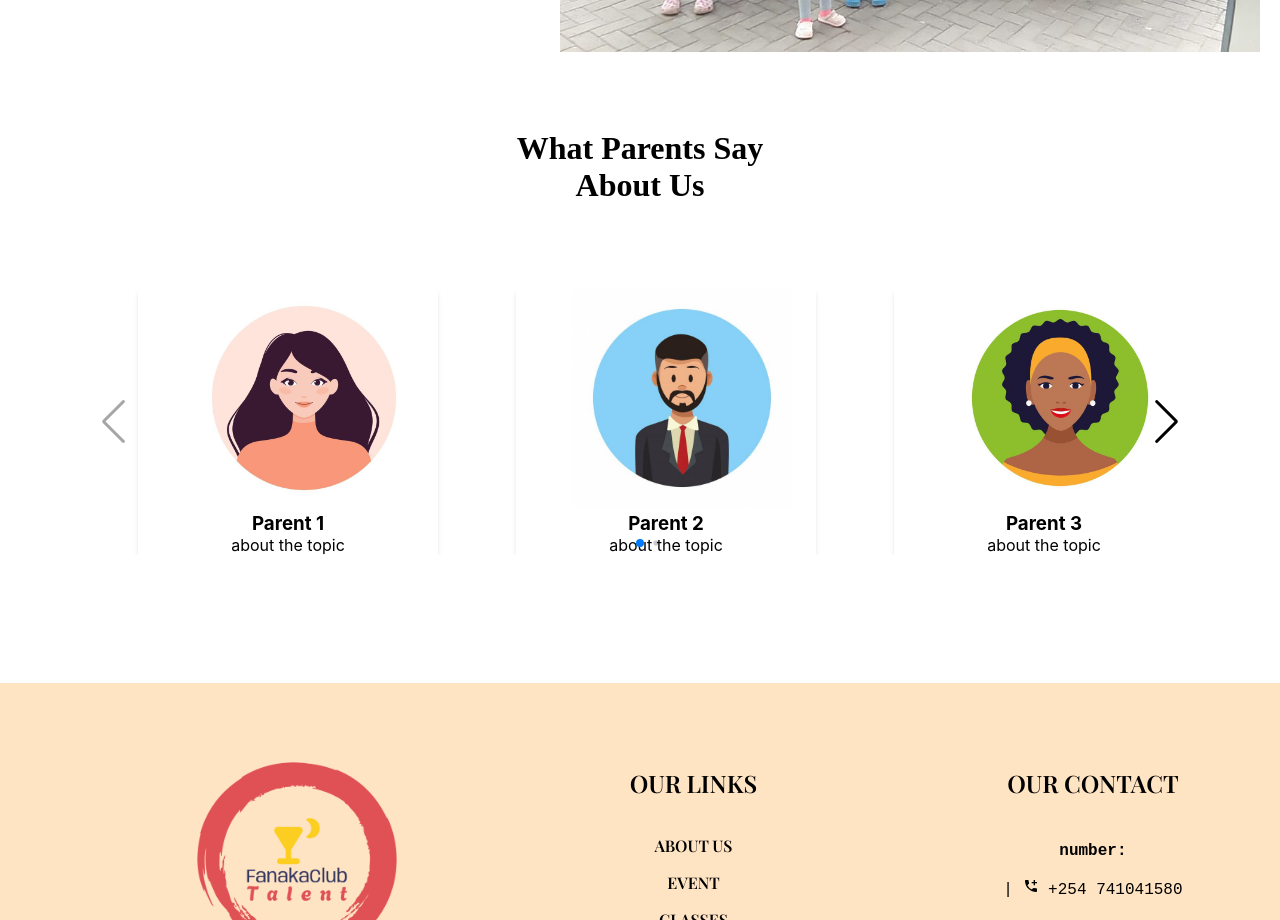
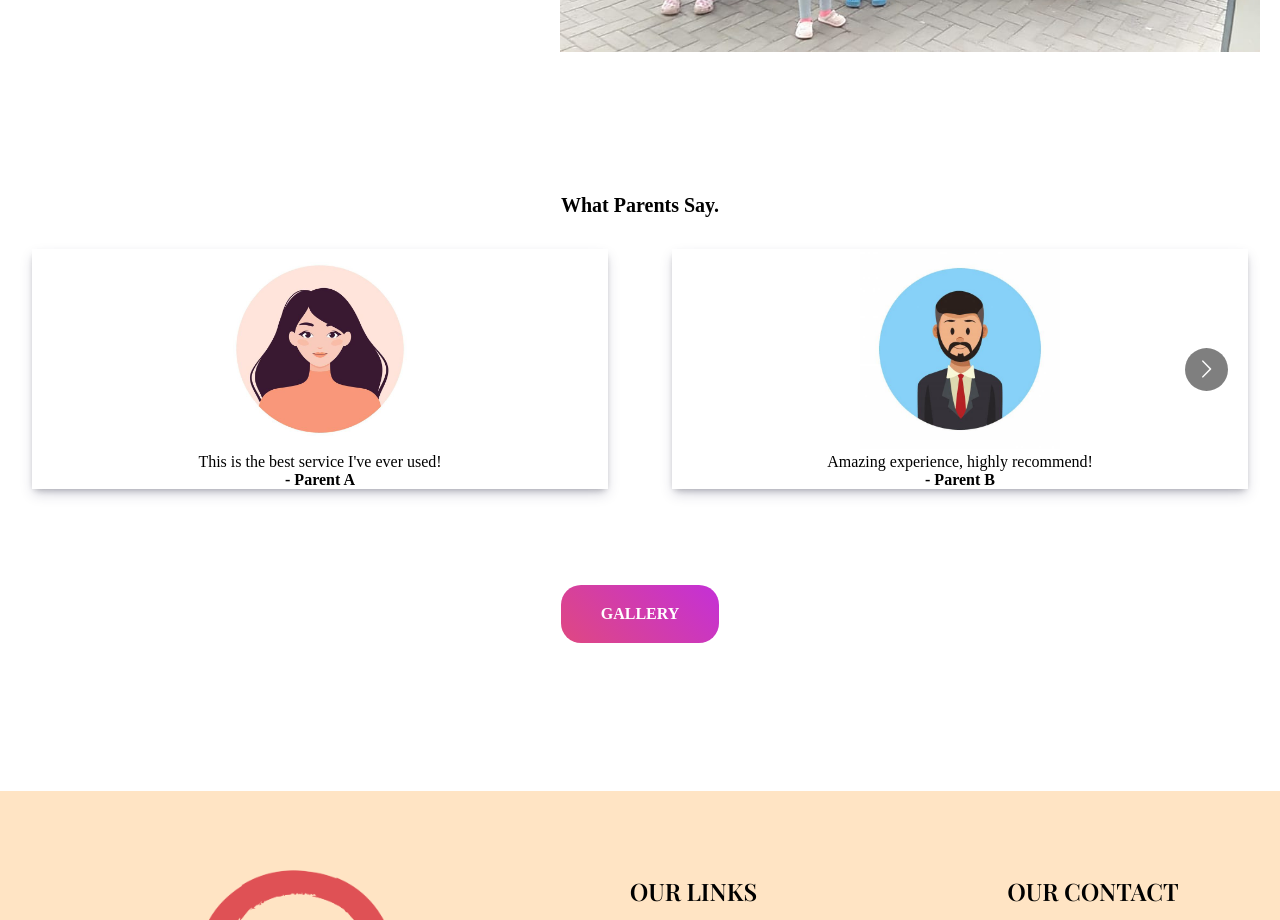
Before and after one commit to tobias-omondi/Fanakakids, a React (Create React App) app in the folder fanakakidstalents/: page / in a window 1280 px wide. Shown: the part 2420-3340 px from the top of the page. Built offline with nearby package versions, Linux system fonts and the light colour scheme; a web font is replaced by a local one.

Commit message:
Testing the website

```diff
--- a/fanakakidstalents/package.json
+++ b/fanakakidstalents/package.json
@@ -15,6 +15,7 @@
     "react": "^18.3.1",
     "react-dom": "^18.3.1",
     "react-icons": "^5.2.1",
+    "react-multi-carousel": "^2.8.5",
     "react-router-dom": "^6.26.0",
     "react-scripts": "5.0.1",
     "react-scroll": "^1.9.0",
--- a/fanakakidstalents/src/components/Feedback.css
+++ b/fanakakidstalents/src/components/Feedback.css
@@ -9,89 +9,40 @@
 
 .Feedback-main {
     text-align: center;
-    margin-top: 5%;
+    margin-top: 10%;
     padding: 10px 0px 20px;
     font-family: "Edu AU VIC WA NT Hand", cursive;
     font-optical-sizing: auto;
     font-weight: 500;
     font-style: normal;
 }
-.swiper{
-    margin-top: 5%;
-    max-width: 1100px;
-    align-items: center;
+.Feedback-main h1{
+    font-size: 20px;
 }
-.swiper-slide {
-    max-width: 300px;
-    max-height: 100%;
-    margin-left: 3rem;
-    justify-content: center;
-    box-shadow: rgba(0, 0, 0, 0.1) 0px 4px 6px -1px, rgba(0, 0, 0, 0.06) 0px 2px 4px -1px;
+.feedback-item{
+    box-shadow: rgba(50, 50, 93, 0.25) 0px 6px 12px -2px, rgba(0, 0, 0, 0.3) 0px 3px 7px -3px;
+    margin: 2rem;
 }
-
-.swiper-slide img {
-    width: 220px;
-    align-items: center;
-    margin-left: 2rem;
+.feedback-item img {
+    max-width: 200px;
 }
-
-.swiper-slide h3 {
-    text-align: center;
-}
-
-.swiper-slide p {
-    text-align: center;
-}
-
-.swiper-button-next,
-.swiper-button-prev {
-   width: 300px;
-   cursor: pointer;
-}
-
-.swiper-button-next::after,
-.swiper-button-prev::after {
-    font-size: 10px; /* Adjusted for better visibility */
-    color: #000; /* Ensure the color is set */
-    width: 300px;
-    cursor: pointer;
-}
-
-.swiper-button-next:hover,
-.swiper-button-prev:hover {
-    opacity: 0.1;
-    border-radius: 90%;
-}
-.swiper-pagination-button{
-    margin-top: 10%;
-    color: #df4881;
-}
-
 .btn-Gallery {
-    width: fit-content;
-    margin: 0 auto;
-}
-
-.btn-Gallery button {
+    display: inline-block; /* Ensures the link behaves like a button */
     box-sizing: border-box;
     border: 0;
     border-radius: 20px;
-    padding: 20px 100px;
-    display: flex;
+    padding: 20px 40px;
     transition: 0.2s background;
-    align-items: center;
-    gap: 0.6em;
     font-weight: bold;
     color: #fff;
-    margin-top: 5%;
+    margin: 5% auto 0; /* Center the button and add top margin */
     background-image: linear-gradient(45deg, #df4881, #c430d7);
-    justify-content: center;
-    align-items: center;
-    width: 100%;
-    font-size: 20px;
+    text-align: center; /* Center text inside the link */
+    font-size: 16PX;
+    text-decoration: none; /* Remove underline from link */
 }
 
-.btn-Gallery button:hover {
+.btn-Gallery:hover {
     cursor: pointer;
-    border-radius: 0px;
+    border-radius: 0px; /* Change border radius on hover */
 }
--- a/fanakakidstalents/src/components/Feedback.js
+++ b/fanakakidstalents/src/components/Feedback.js
@@ -1,58 +1,59 @@
 import React from 'react';
 import './Feedback.css';
-import { Swiper, SwiperSlide } from "swiper/react";
+import Carousel from 'react-multi-carousel';
+import 'react-multi-carousel/lib/styles.css';
 import AvatarAsset from '../Asset/parents1.jpeg';
 import AvatarAsset1 from '../Asset/parents2.jpeg';
 import AvatarAsset2 from '../Asset/parents3.jpeg';
 import AvatarAsset3 from '../Asset/parents4.jpeg';
-import Footer from './Footer';
+import Footer from './Footer'
 
-import 'swiper/css';
-import 'swiper/css/navigation';
-import 'swiper/css/pagination';
-
-import { Navigation, Pagination } from "swiper/modules";
+// Define the responsive breakpoints for the carousel
+const responsive = {
+  superLargeDesktop: {
+    breakpoint: { max: 4000, min: 3000 },
+    items: 5,
+  },
+  desktop: {
+    breakpoint: { max: 3000, min: 1024 },
+    items: 3,
+  },
+  tablet: {
+    breakpoint: { max: 1024, min: 464 },
+    items: 2,
+  },
+  mobile: {
+    breakpoint: { max: 464, min: 0 },
+    items: 1,
+  },
+};
 
 const Feedback = () => {
+  const feedbackData = [
+    { id: 1, text: "This is the best service I've ever used!", author: "Parent A", avatar: AvatarAsset },
+    { id: 2, text: "Amazing experience, highly recommend!", author: "Parent B", avatar: AvatarAsset1 },
+    { id: 3, text: "My child loves it here!", author: "Parent C", avatar: AvatarAsset2 },
+    { id: 4, text: "Fantastic support and guidance!", author: "Parent D", avatar: AvatarAsset3 },
+    { id: 5, text: "A wonderful community for my kids!", author: "Parent E", avatar: AvatarAsset },
+  ];
+
   return (
     <>
       <div className='Feedback-main'>
-        <h1>What Parents Say <br /> About Us</h1>
+        <h1>What Parents Say.</h1>
+        <Carousel responsive={responsive}>
+          {feedbackData.map(feedback => (
+            <div key={feedback.id} className='feedback-item'>
+              <img src={feedback.avatar} alt={feedback.author} className='feedback-avatar' />
+              <p>{feedback.text}</p>
+              <h4>- {feedback.author}</h4>
+            </div>
+          ))}
+        </Carousel>
+        <div>
+         <a href='media' className='btn-Gallery'>GALLERY</a>
+       </div>
       </div>
-      <Swiper
-        modules={[Navigation, Pagination]}
-        spaceBetween={10}
-        slidesPerView={3}
-        pagination={{ dynamicBullets: true }}
-        navigation={true}
-        onSwiper={(swiper) => console.log(swiper)}
-        onSlideChange={() => console.log('slide change')}
-        breakpoints={{
-          640: { slidesPerView: 2, spaceBetween: 20 },
-          768: { slidesPerView: 3, spaceBetween: 30 },
-          0: { slidesPerView: 1, spaceBetween: 10 },
-        }}>
-        <SwiperSlide>
-          <img src={AvatarAsset} className='image_swiper' alt="Parent 1" />
-          <h3>Parent 1</h3>
-          <p>about the topic</p>
-        </SwiperSlide>
-        <SwiperSlide>
-          <img src={AvatarAsset1} className='image_swiper' alt="Parent 2" />
-          <h3>Parent 2</h3>
-          <p>about the topic</p>
-        </SwiperSlide>
-        <SwiperSlide>
-          <img src={AvatarAsset2} className='image_swiper' alt="Parent 3" />
-          <h3>Parent 3</h3>
-          <p>about the topic</p>
-        </SwiperSlide>
-        <SwiperSlide>
-          <img src={AvatarAsset3} className='image_swiper' alt="Parent 4" />
-          <h3>Parent 4</h3>
-          <p>about the topic</p>
-        </SwiperSlide>
-      </Swiper>
       <Footer />
     </>
   );
--- a/fanakakidstalents/src/components/Gallery.css
+++ b/fanakakidstalents/src/components/Gallery.css
@@ -11,8 +11,10 @@
     background-repeat: no-repeat;
     background-size: cover; /* Adjust to fit container */
     background-position: center; /* Center the image */
-    max-height: 900px; /* Or use vh for viewport-based height */
+    width: 100%;
+    max-height: 100%; /* Or use vh for viewport-based height */
     padding: 6rem;
+    margin-top: 5%;
   }
 
 .Gallery-headings{
@@ -25,10 +27,10 @@
     font-optical-sizing: auto;
     font-weight: 500;
     font-style: normal;
-    border-bottom: 2px solid red;
+    border-bottom: 2px solid greenyellow;
     border-bottom-width: 5px;
-    width: 50%;
-    margin-left: 20rem;
+    width: 100%;
+
 }
 .Gallery-headings h3 {
     text-align: center;
@@ -59,11 +61,22 @@
     opacity: .8;
 }
 @media (max-width: 991px) {
+    .gallery-container .Gallery-headings{
+
+    }
     .image-grid{
         -webkit-column-count: 2;
         -moz-column-count: 2;
         -column-count: 2;
-      }
+    }
+    .Gallery-headings h1 {
+        text-align: center;
+        width: 100%;
+    }
+    .Gallery-headings h3 {
+        text-align: center;
+        font-size: 25px;
+    }
 
 @media (max-width: 480px) {
     .image-grid{
@@ -73,6 +86,14 @@
         -webkit-column-width: 100%;
         -moz-column-width: 100%;
      }
+     .Gallery-headings h1 {
+        text-align: center;
+        width: 100%;
+    }
+    .Gallery-headings h3 {
+        text-align: center;
+        font-size: 25px;
+    }
 @media (max-width: 320px) {
     .image-grid{
         -webkit-column-count: 1;
@@ -81,5 +102,13 @@
         -webkit-column-width: 100%;
         -moz-column-width: 100%;
      }
+     .Gallery-headings h1 {
+        text-align: center;
+        width: 100%;
+    }
+    .Gallery-headings h3 {
+        text-align: center;
+        font-size: 25px;
+    }
     }
 }}
```
Also changed, not shown: fanakakidstalents/src/Asset/background.jpg, 1 other file (tests, documents, lock files or other folders).
